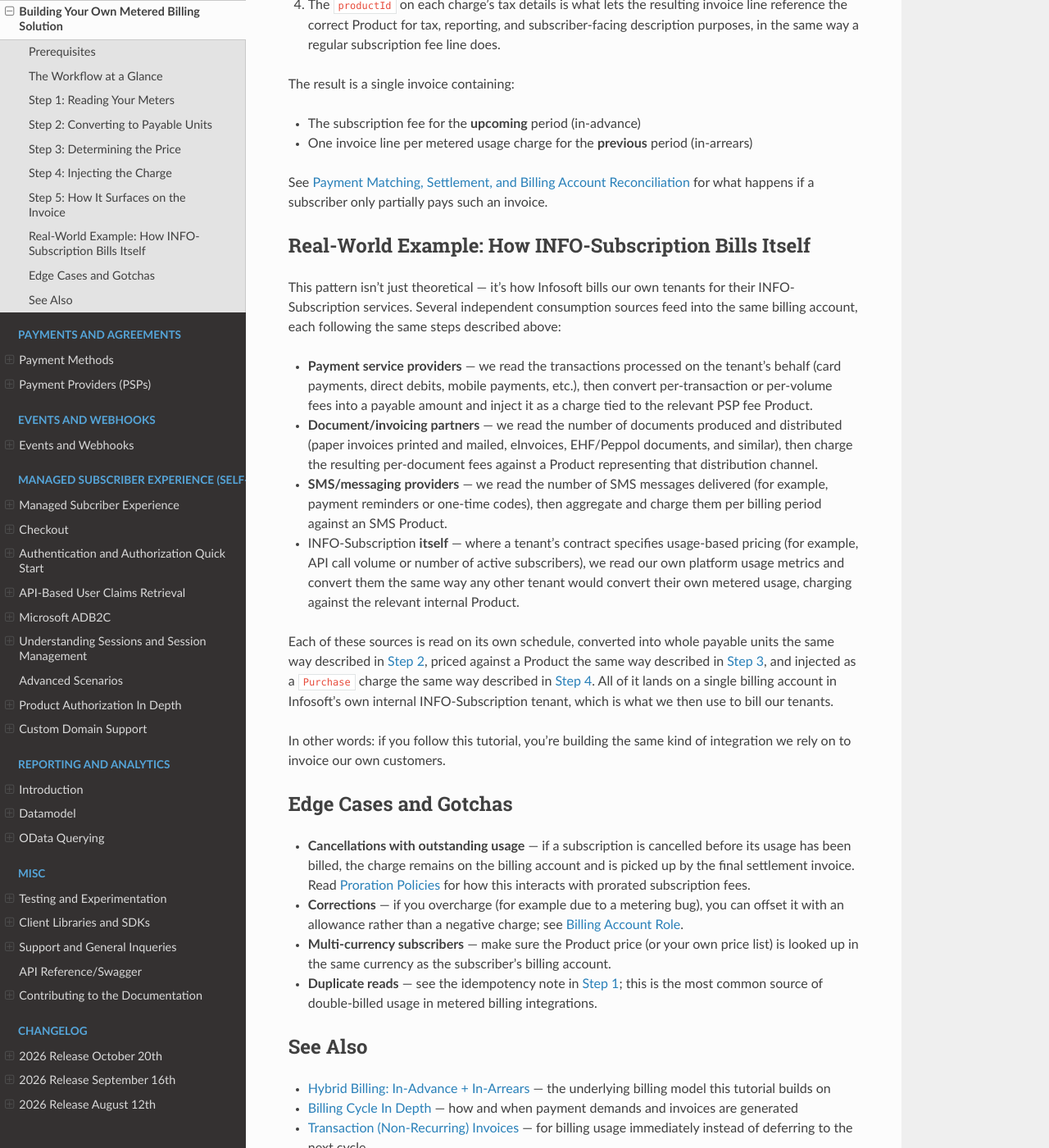
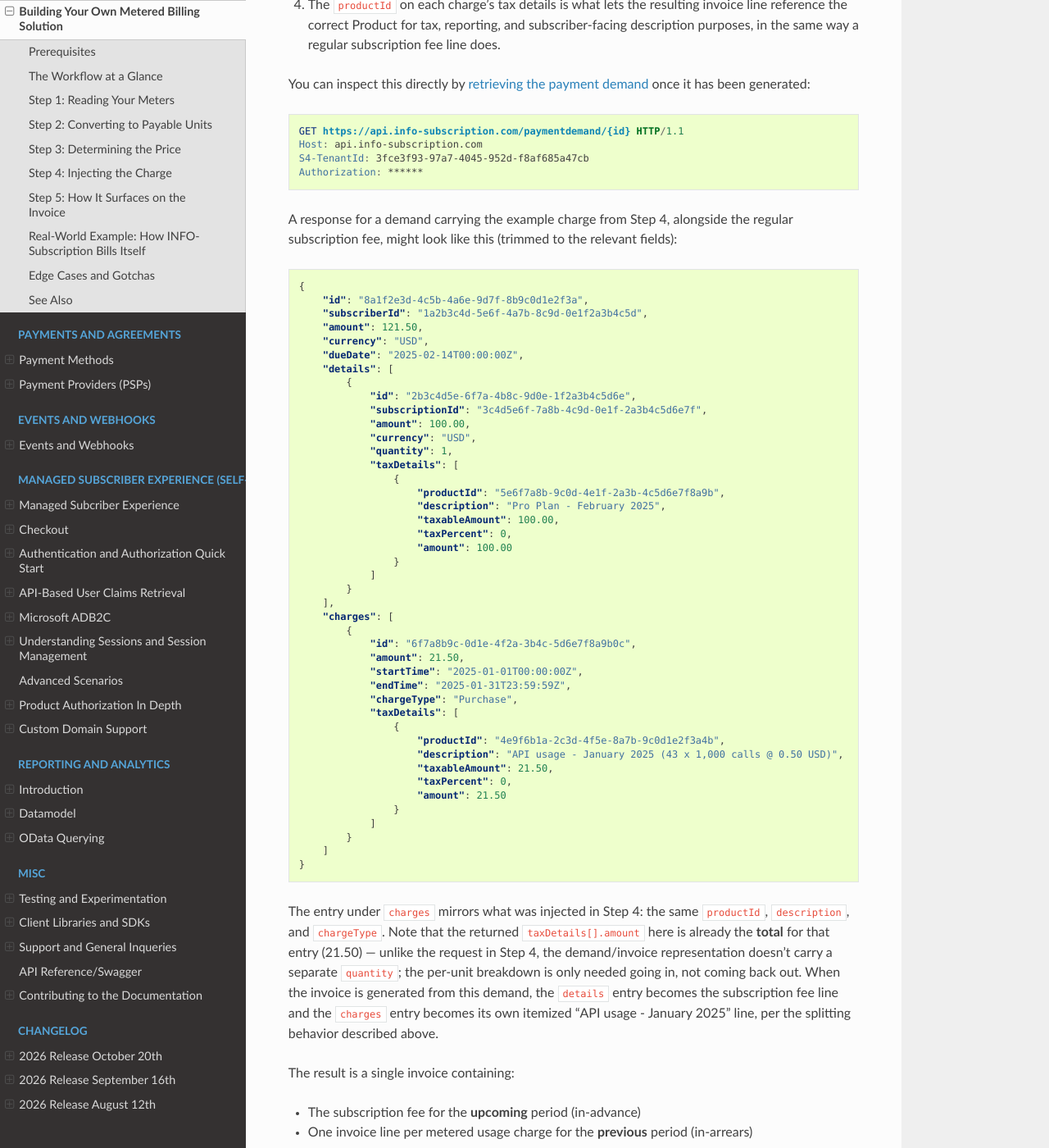
Before and after one commit to infosoftas/info-subscription-doc, a Sphinx documentation site: the page built from source/billing/metered-billing-tutorial.rst, in a window 1280 px wide and 1400 px high, scrolled down 5360 px. Shown: the whole window at 82% size. Built offline with Sphinx 7.4.7 and the Read the Docs theme 3.1.0, drawn with Linux system fonts in a browser that asks for light colours; formulas are drawn with MathJax 3.

Commit message:
Add GetPaymentDemand link and example response to Step 5
Show developers what actually comes back after the charge from Step
4 lands on a payment demand: a link to the GetPaymentDemand endpoint
in the Swagger UI, plus a trimmed example response demonstrating the
subscription fee under `details` alongside the metered charge under
`charges`, with a note on why the returned tax detail has no
`quantity` (unlike the request payload in Step 4).

Co-authored-by: Copilot <223556219+Copilot@users.noreply.github.com>

```diff
--- a/source/billing/metered-billing-tutorial.rst
+++ b/source/billing/metered-billing-tutorial.rst
@@ -183,6 +183,67 @@ When the subscriber's next payment demand is created, |projectName| includes any
 3. When the invoice is generated from the demand, each **Purchase** charge becomes its **own invoice line** — one line per charge entry, not one combined lump sum. This per-charge splitting is specific to the ``Purchase`` charge type; other charge types are bundled together onto a single invoice line today. It's precisely this behavior that makes ``Purchase`` charges well-suited for metered billing, since it lets several usage charges accumulated over a period (for example, usage injected weekly instead of monthly) show up as separate, itemized lines rather than one merged total.
 4. The ``productId`` on each charge's tax details is what lets the resulting invoice line reference the correct Product for tax, reporting, and subscriber-facing description purposes, in the same way a regular subscription fee line does.
 
+You can inspect this directly by :api-ref:`retrieving the payment demand <Demands/GetPaymentDemand>` once it has been generated:
+
+.. code-block:: http
+    :name: Get Payment Demand
+
+    GET https://api.info-subscription.com/paymentdemand/{id} HTTP/1.1
+    Host: api.info-subscription.com
+    S4-TenantId: 3fce3f93-97a7-4045-952d-f8af685a47cb
+    Authorization: ******
+
+A response for a demand carrying the example charge from Step 4, alongside the regular subscription fee, might look like this (trimmed to the relevant fields):
+
+.. code-block:: json
+    :name: Get Payment Demand - Response
+
+    {
+        "id": "8a1f2e3d-4c5b-4a6e-9d7f-8b9c0d1e2f3a",
+        "subscriberId": "1a2b3c4d-5e6f-4a7b-8c9d-0e1f2a3b4c5d",
+        "amount": 121.50,
+        "currency": "USD",
+        "dueDate": "2025-02-14T00:00:00Z",
+        "details": [
+            {
+                "id": "2b3c4d5e-6f7a-4b8c-9d0e-1f2a3b4c5d6e",
+                "subscriptionId": "3c4d5e6f-7a8b-4c9d-0e1f-2a3b4c5d6e7f",
+                "amount": 100.00,
+                "currency": "USD",
+                "quantity": 1,
+                "taxDetails": [
+                    {
+                        "productId": "5e6f7a8b-9c0d-4e1f-2a3b-4c5d6e7f8a9b",
+                        "description": "Pro Plan - February 2025",
+                        "taxableAmount": 100.00,
+                        "taxPercent": 0,
+                        "amount": 100.00
+                    }
+                ]
+            }
+        ],
+        "charges": [
+            {
+                "id": "6f7a8b9c-0d1e-4f2a-3b4c-5d6e7f8a9b0c",
+                "amount": 21.50,
+                "startTime": "2025-01-01T00:00:00Z",
+                "endTime": "2025-01-31T23:59:59Z",
+                "chargeType": "Purchase",
+                "taxDetails": [
+                    {
+                        "productId": "4e9f6b1a-2c3d-4f5e-8a7b-9c0d1e2f3a4b",
+                        "description": "API usage - January 2025 (43 x 1,000 calls @ 0.50 USD)",
+                        "taxableAmount": 21.50,
+                        "taxPercent": 0,
+                        "amount": 21.50
+                    }
+                ]
+            }
+        ]
+    }
+
+The entry under ``charges`` mirrors what was injected in Step 4: the same ``productId``, ``description``, and ``chargeType``. Note that the returned ``taxDetails[].amount`` here is already the **total** for that entry (21.50) — unlike the request in Step 4, the demand/invoice representation doesn't carry a separate ``quantity``; the per-unit breakdown is only needed going in, not coming back out. When the invoice is generated from this demand, the ``details`` entry becomes the subscription fee line and the ``charges`` entry becomes its own itemized "API usage - January 2025" line, per the splitting behavior described above.
+
 The result is a single invoice containing:
 
 - The subscription fee for the **upcoming** period (in-advance)
```
